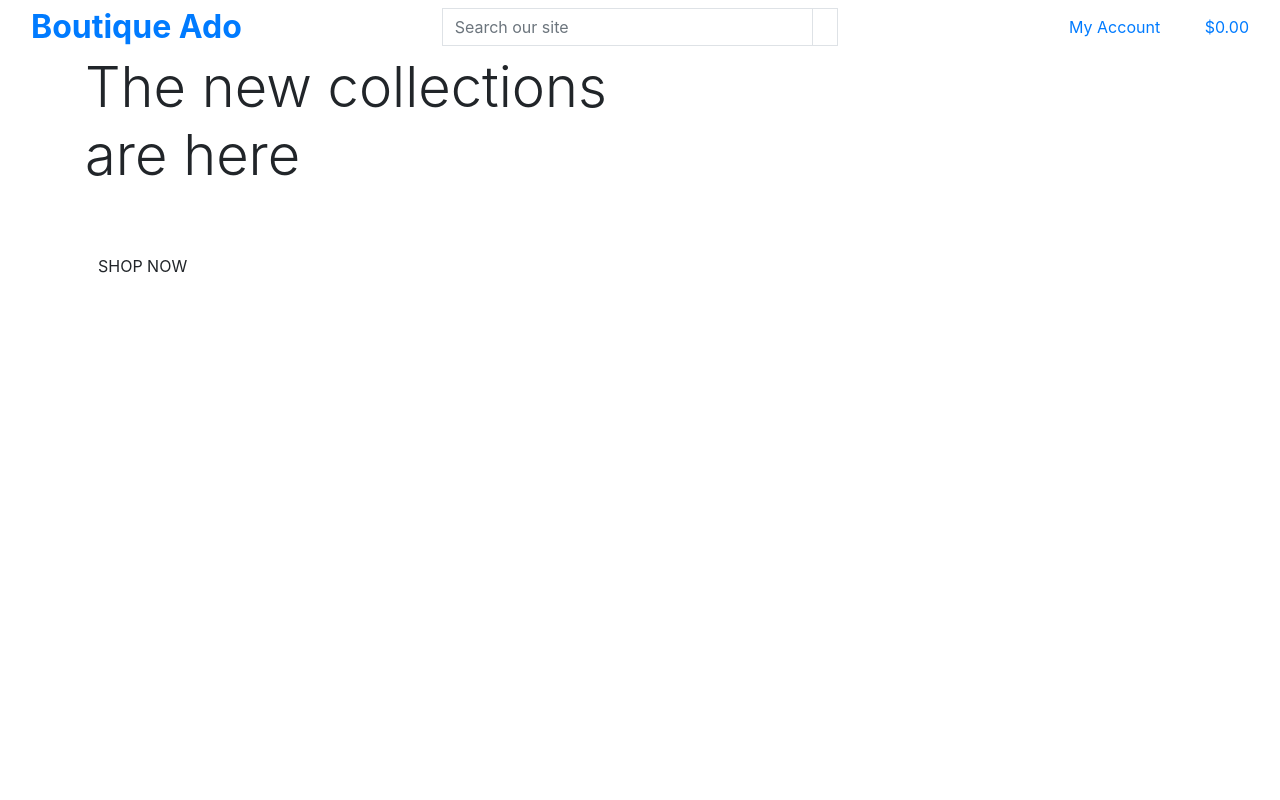
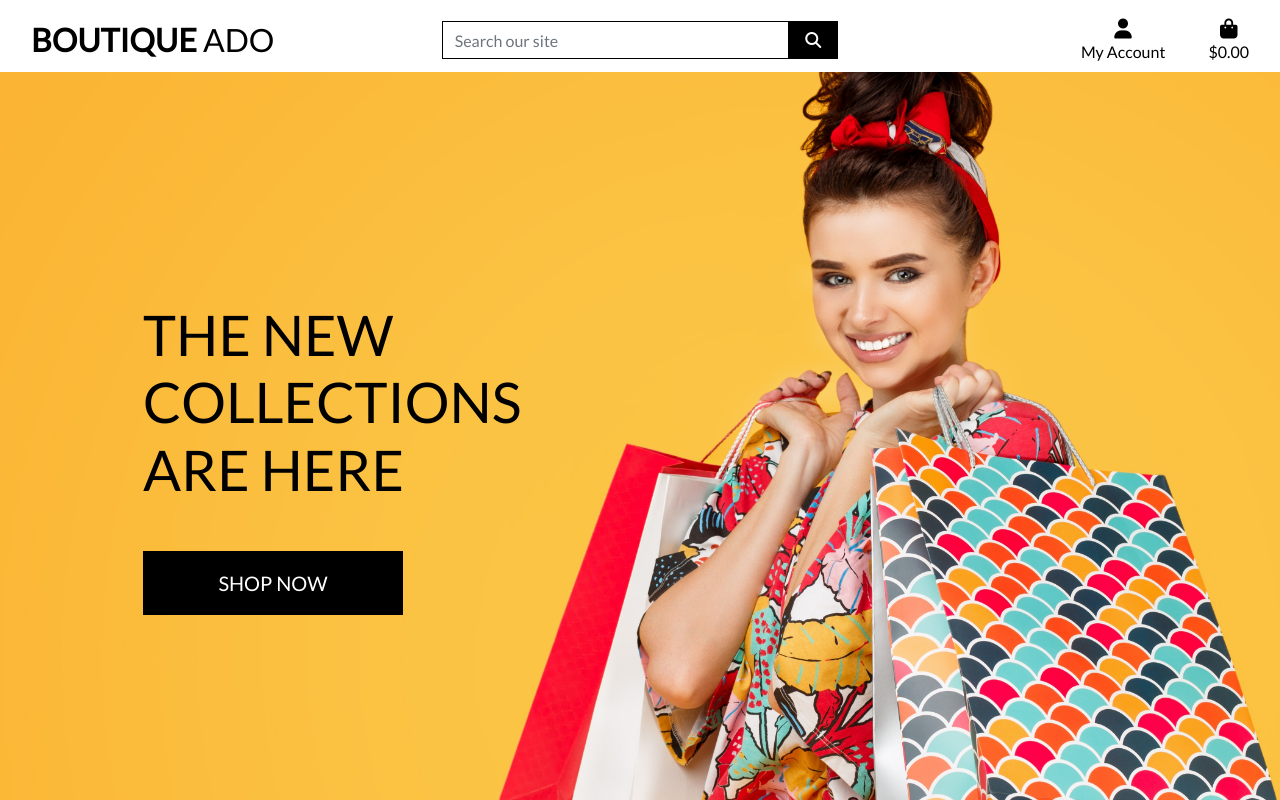
Before and after one commit to rdhadda/boutique-ado, a Django app: template home/templates/home/index.html in a window 1280 px wide. Run offline with Django 3.2, Linux system fonts and the light colour scheme; the template is opened without the code that fills it, so the values that code supplies are empty; some libraries are stand-ins or nearby versions.

Commit message:
completed homepage header and css

```diff
--- a/boutique_ado/settings.py
+++ b/boutique_ado/settings.py
@@ -152,6 +152,10 @@ USE_TZ = True
 # https://docs.djangoproject.com/en/3.2/howto/static-files/
 
 STATIC_URL = '/static/'
+STATICFILES_DIRS = (os.path.join(BASE_DIR, 'static'),)
+
+MEDIA_URL = '/media/'
+MEDIA_ROOT = os.path.join(BASE_DIR, 'media')
 
 # Default primary key field type
 # https://docs.djangoproject.com/en/3.2/ref/settings/#default-auto-field
--- a/boutique_ado/urls.py
+++ b/boutique_ado/urls.py
@@ -15,10 +15,12 @@ Including another URLconf
 """
 from django.contrib import admin
 from django.urls import path, include
+from django.conf import settings
+from django.conf.urls.static import static
 
 urlpatterns = [
     path('admin/', admin.site.urls),
     path('accounts/', include('allauth.urls')),
     path('', include('home.urls')),
 
-]
+] + static(settings.MEDIA_URL, document_root=settings.MEDIA_ROOT)
--- a/home/templates/home/index.html
+++ b/home/templates/home/index.html
@@ -21,7 +21,7 @@
             </h1>
             <div class="my-5">
                 <h4>
-                    <a href="" class="shop-now btn btn-lrg rounded-0 text-uppercase py-3">Shop Now</a>
+                    <a href="" class="shop-now-button btn btn-lg rounded-0 text-uppercase py-3">Shop Now</a>
                 </h4>
             </div>
 
--- /dev/null
+++ b/static/css/base.css
@@ -0,0 +1,81 @@
+html {
+    height: 100%;
+}
+
+body {
+    background: url('/media/homepage_background_cropped.jpg') no-repeat center center fixed;
+    background-size: cover;
+    height: calc(100vh - 164px);
+    color: #555;
+    font-family: 'Lato';
+}
+
+/* from Bulma */
+.icon {
+    align-items: center;
+    display: inline-flex;
+    justify-content: center;
+    height: 1.5rem;
+    width: 1.5rem;
+}
+
+.logo-font {
+    text-transform: uppercase;
+}
+
+.main-logo-link {
+    width: fit-content;
+}
+
+.shop-now-button {
+    background: black;
+    color: white;
+    min-width: 260px;
+}
+
+.btn-black {
+    background: black;
+    color: white;
+}
+
+.shop-now-button:hover,
+.shop-now-button:active,
+.shop-now-button:focus,
+.btn-black:hover,
+.btn-black:active,
+.btn-black:focus {
+    background: #222;
+    color: white;
+}
+
+.text-black {
+    color: #000 !important;
+}
+
+.border-black {
+    border: 1px solid black !important;
+}
+
+/* -------------------------------- Media Queries */
+
+/* Slightly larger container on xl screens */
+@media (min-width: 1200px) {
+  .container {
+    max-width: 80%;
+  }
+}
+
+/* fixed top navbar only on medium and up */
+@media (min-width: 992px) {
+    .fixed-top-desktop-only {
+        position: fixed;
+        top: 0;
+        right: 0;
+        left: 0;
+        z-index: 1030;
+    }
+
+    .header-container {
+        padding-top: 164px;
+    }
+}
--- a/templates/base.html
+++ b/templates/base.html
@@ -3,7 +3,7 @@
 <!doctype html>
 <html lang="en">
   <head>
-    <!-- Required meta tags -->
+
     {% block meta %}
         <meta http-equiv="X-UA-Compatible" content="ie=edge">
         <meta charset="utf-8">
@@ -13,34 +13,36 @@
     {% block extra_meta %}
     {% endblock %}
 
-
     {% block corecss %}
-    <!-- Bootstrap CSS -->
-    <link rel="stylesheet" href="https://cdn.jsdelivr.net/npm/bootstrap@4.6.2/dist/css/bootstrap.min.css" integrity="sha384-xOolHFLEh07PJGoPkLv1IbcEPTNtaed2xpHsD9ESMhqIYd0nLMwNLD69Npy4HI+N" crossorigin="anonymous">
+        <link rel="stylesheet" href="https://stackpath.bootstrapcdn.com/bootstrap/4.4.1/css/bootstrap.min.css" integrity="sha384-Vkoo8x4CGsO3+Hhxv8T/Q5PaXtkKtu6ug5TOeNV6gBiFeWPGFN9MuhOf23Q9Ifjh" crossorigin="anonymous">
+        <link rel="stylesheet" href="https://fonts.googleapis.com/css?family=Lato&display=swap">
+        <link rel="stylesheet" href="{% static 'css/base.css' %}">
     {% endblock %}
 
     {% block extra_css %}
     {% endblock %}
 
     {% block corejs %}
+        <script src="https://kit.fontawesome.com/68aa8a6d33.js" crossorigin="anonymous"></script>
         <script src="https://cdn.jsdelivr.net/npm/jquery@3.5.1/dist/jquery.min.js" integrity="sha256-9/aliU8dGd2tb6OSsuzixeV4y/faTqgFtohetphbbj0=" crossorigin="anonymous"></script>
-    <script src="https://cdn.jsdelivr.net/npm/popper.js@1.16.1/dist/umd/popper.min.js" integrity="sha384-9/reFTGAW83EW2RDu2S0VKaIzap3H66lZH81PoYlFhbGU+6BZp6G7niu735Sk7lN" crossorigin="anonymous"></script>
-    <script src="https://cdn.jsdelivr.net/npm/bootstrap@4.6.2/dist/js/bootstrap.min.js" integrity="sha384-+sLIOodYLS7CIrQpBjl+C7nPvqq+FbNUBDunl/OZv93DB7Ln/533i8e/mZXLi/P+" crossorigin="anonymous"></script>
+        <script src="https://cdn.jsdelivr.net/npm/popper.js@1.16.0/dist/umd/popper.min.js" integrity="sha384-Q6E9RHvbIyZFJoft+2mJbHaEWldlvI9IOYy5n3zV9zzTtmI3UksdQRVvoxMfooAo" crossorigin="anonymous"></script>
+        <script src="https://stackpath.bootstrapcdn.com/bootstrap/4.4.1/js/bootstrap.min.js" integrity="sha384-wfSDF2E50Y2D1uUdj0O3uMBJnjuUD4Ih7YwaYd1iqfktj0Uod8GCExl3Og8ifwB6" crossorigin="anonymous"></script>
     {% endblock %}
 
     {% block extra_js %}
     {% endblock %}
 
-    <title>Boutique Ado {% block extra_title %} {% endblock %}</title>
+    <title>Boutique Ado {% block extra_title %}{% endblock %}</title>
   </head>
   <body>
-
-    <header class="container-fluid fixed top">
-      <div class="row">
+    <header class="container-fluid fixed-top">
+        <div id="topnav" class="row bg-white pt-lg-2 d-none d-lg-flex">
             <div class="col-12 col-lg-4 my-auto py-1 py-lg-0 text-center text-lg-left">
-          <a href="{% url 'home' %}" class="nav-link main-logo-link"><h2 class="logo-font text-black my-0 "><strong>Boutique Ado</strong></h2></a>
+                <a href="{% url 'home' %}" class="nav-link main-logo-link">
+                    <h2 class="logo-font text-black my-0"><strong>Boutique</strong> Ado</h2>
+                </a>
             </div>
-        <div class="col-12 col-lg-4 my-auto py-1 py-lg-0 text-center text-lg-left">
+            <div class="col-12 col-lg-4 my-auto py-1 py-lg-0">
                 <form method="GET" action="">
                     <div class="input-group w-100">
                         <input class="form-control border border-black rounded-0" type="text" name="q" placeholder="Search our site">
@@ -54,7 +56,7 @@
                     </div>
                 </form>
             </div>
-        <div class="col-12 col-lg-4 my-auto py-1 py-lg-0 text-center text-lg-left">
+            <div class="col-12 col-lg-4 my-auto py-1 py-lg-0">
                 <ul class="list-inline list-unstyled text-center text-lg-right my-0">
                     <li class="list-inline-item dropdown">
                         <a class="text-black nav-link" href="#" id="user-options" data-toggle="dropdown" aria-haspopup="true" aria-expanded="false">
```
Also changed, not shown: media/homepage_background_cropped.jpg (added). Lines whose indentation alone changed are shown as unchanged.
